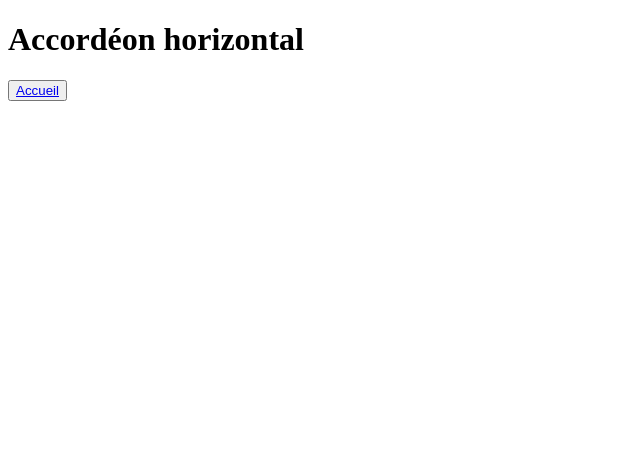
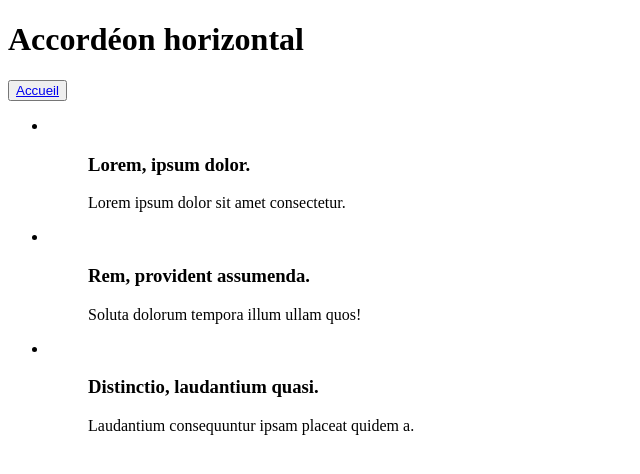
Before and after one commit to MMI-SAE-105/2022-r113-tp3-accordeons-Emilbou, a plain HTML site: page 04-accordeon-horizontal.html in a window 1280 px wide. Shown: the whole page, without its empty margins (0-640 px from the left). Drawn offline with Linux system fonts and the light colour scheme.

Commit message:
création styles css

```diff
--- a/04-accordeon-horizontal.html
+++ b/04-accordeon-horizontal.html
@@ -11,6 +11,35 @@
 <body>
   <h1>Accordéon horizontal</h1>
   <button><a href="index.html">Accueil</a></button>
+  <ul id="accordeon">
+    <li>
+      <figure>
+        <img src="" alt="" width="102">
+        <figcaption>
+          <h3>Lorem, ipsum dolor.</h3>
+          <p>Lorem ipsum dolor sit amet consectetur.</p>
+        </figcaption>
+      </figure>
+    </li>
+    <li>
+      <figure>
+        <img src="" alt="" width="102">
+        <figcaption>
+          <h3>Rem, provident assumenda.</h3>
+          <p>Soluta dolorum tempora illum ullam quos!</p>
+        </figcaption>
+      </figure>
+    </li>
+    <li>
+      <figure>
+        <img src="" alt="" width="102">
+        <figcaption>
+          <h3>Distinctio, laudantium quasi.</h3>
+          <p>Laudantium consequuntur ipsam placeat quidem a.</p>
+        </figcaption>
+      </figure>
+    </li>
+  </ul>
 </body>
 
 </html>
--- /dev/null
+++ b/styles.css
@@ -0,0 +1,40 @@
+#accordeon {
+    /* pour que les éléments soient alignés horizontalement */
+    /* pour éviter les marges par défaut */
+    /* pour éviter les "padding" par défaut */
+}
+
+#accordeon li {
+    /* largeur de chaque élément replié 107px */
+    /* pour cacher le contenu dépassant de l'élément */
+    /* pour l'animation, transition sur width */
+    /* couleur de fond #eee */
+    /* pour enlever les puces */
+    /* pour espacer les éléments, marge de 3px */
+    /* pour espacer le contenu, padding de 5px */
+    /* pour arrondir les bords de 5px */
+}
+
+#accordeon li.actif {
+    /* largeur de l'élément déplié 317px */
+}
+
+#accordeon li figure {
+    /* pour éviter les marges par défaut */
+    /* pour que les éléments soient alignés horizontalement */
+    /* largeur de l'élément intrérieur de 317px (= déplié) */
+}
+
+#accordeon li figure figcaption {
+    /* largeur du texte de 200px */
+    /* pour espacer le texte, padding de 10px */
+    /* pour que les éléments soient alignés verticalement */
+
+    /* espace entre les éléments */
+}
+
+/* Sur tous les enfants de figcation */
+#accordeon li figure figcaption>* {
+    /* pour éviter les marges par défaut */
+    /* pour éviter les "padding" par défaut */
+}
```
